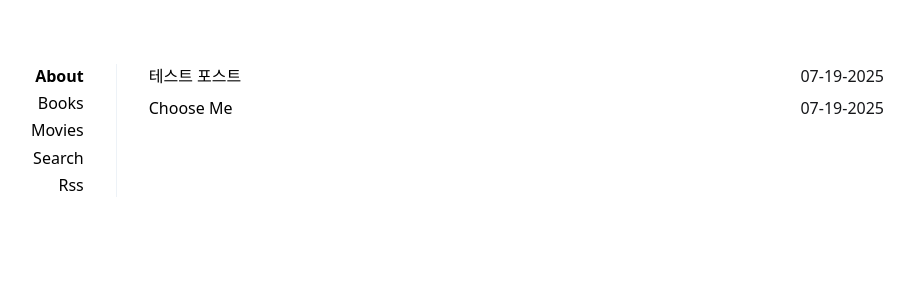
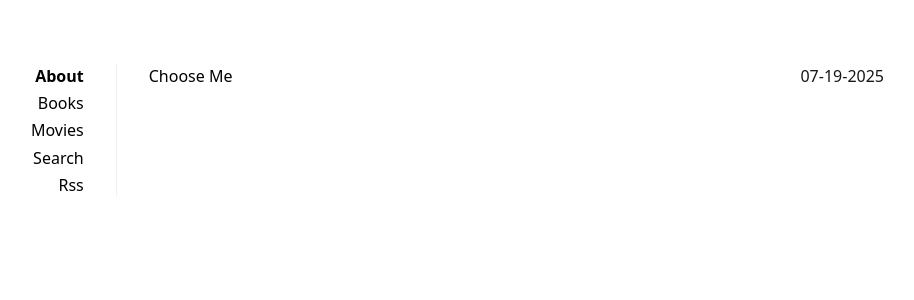
Before and after one commit to tewtew-00/tewtew-00.github.io, a Jekyll site: the page built from index.html, in a window 1280 px wide. Shown: the top 300 px of the page, without its empty margins (204-1118 px from the left). Built offline with Jekyll 4.4.1, drawn with Linux system fonts in a browser that asks for light colours.

Commit message:
font change

```diff
--- a/_includes/head.html
+++ b/_includes/head.html
@@ -26,6 +26,7 @@
   <link rel="alternate" type="application/atom+xml" title="{{ site.title }}" href="{{ site.baseurl }}/atom.xml">
   <link rel="alternate" type="application/json" title="{{ site.title }}" href="{{ "/feed.json" | prepend: site.baseurl | prepend: site.url }}" />
   <link rel="sitemap" type="application/xml" title="sitemap" href="{{ site.baseurl }}/sitemap.xml" />
+  <link href="https://fonts.googleapis.com/css2?family=Noto+Sans+KR:wght@400;700&display=swap" rel="stylesheet">
 
   <style>
     {% capture include_to_scssify %}
--- a/_posts/2025-07-19-test-post.md
+++ /dev/null
@@ -1,9 +0,0 @@
----
-layout: post
-title: "테스트 포스트"
-date: 2025-07-19
----
-
-# 테스트 내용
-
-이것은 테스트 포스트입니다.
```
